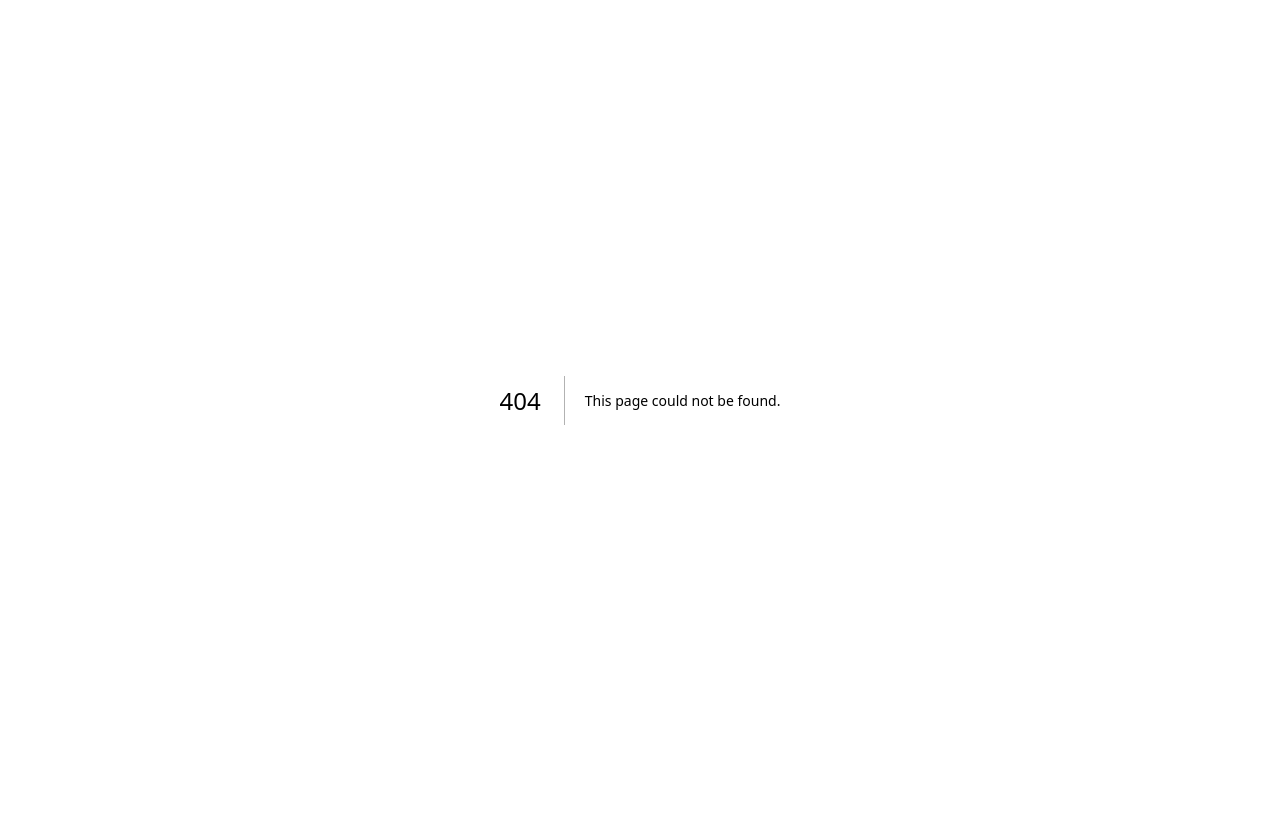
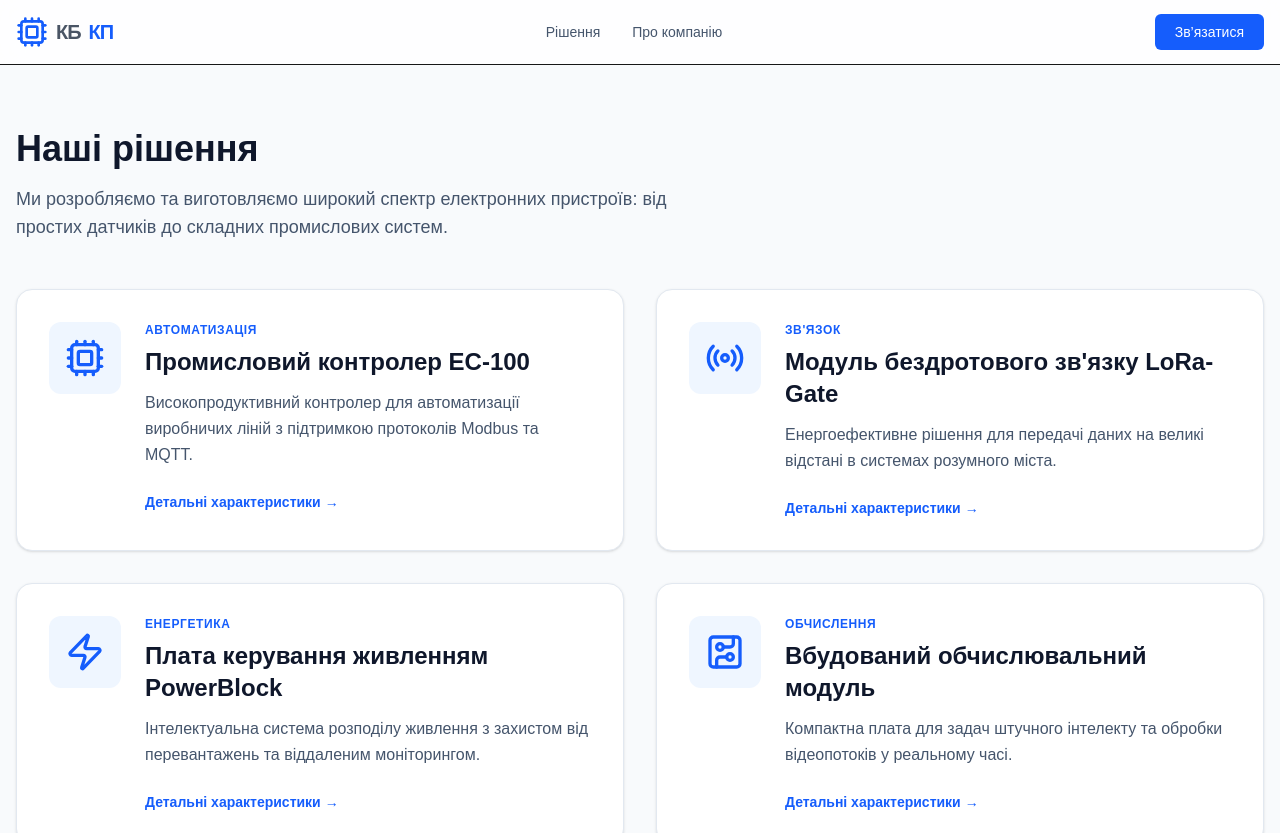
Before and after one commit to DBCD-UA/kbkp, a Next.js app: page /products in a window 1280 px wide. Before the commit this address had no page. Shown: the top 833 px of the page. Before the commit the page ends 800 px from the top, so only its background shows below. Built offline with nearby package versions, Linux system fonts and the light colour scheme.

Commit message:
Add products page

```diff
--- /dev/null
+++ b/src/app/products/page.tsx
@@ -0,0 +1,89 @@
+import { Header } from '@/components/Header';
+import { Footer } from '@/components/Footer';
+import { Cpu, Zap, Radio, CircuitBoard } from 'lucide-react';
+
+const products = [
+    {
+        id: 1,
+        title: "Промисловий контролер EC-100",
+        description: "Високопродуктивний контролер для автоматизації виробничих ліній з підтримкою протоколів Modbus та MQTT.",
+        icon: <Cpu className="w-10 h-10 text-blue-600" />,
+        category: "Автоматизація"
+    },
+    {
+        id: 2,
+        title: "Модуль бездротового зв'язку LoRa-Gate",
+        description: "Енергоефективне рішення для передачі даних на великі відстані в системах розумного міста.",
+        icon: <Radio className="w-10 h-10 text-blue-600" />,
+        category: "Зв'язок"
+    },
+    {
+        id: 3,
+        title: "Плата керування живленням PowerBlock",
+        description: "Інтелектуальна система розподілу живлення з захистом від перевантажень та віддаленим моніторингом.",
+        icon: <Zap className="w-10 h-10 text-blue-600" />,
+        category: "Енергетика"
+    },
+    {
+        id: 4,
+        title: "Вбудований обчислювальний модуль",
+        description: "Компактна плата для задач штучного інтелекту та обробки відеопотоків у реальному часі.",
+        icon: <CircuitBoard className="w-10 h-10 text-blue-600" />,
+        category: "Обчислення"
+    }
+];
+
+export default function SolutionsPage() {
+    return (
+        <div className="flex flex-col min-h-screen bg-slate-50">
+            <Header />
+
+            <main className="flex-1 py-16">
+                <div className="container mx-auto px-4">
+                    <div className="max-w-2xl mb-12">
+                        <h1 className="text-4xl font-extrabold text-slate-900 mb-4">Наші рішення</h1>
+                        <p className="text-lg text-slate-600">
+                            Ми розробляємо та виготовляємо широкий спектр електронних пристроїв: від простих датчиків до складних промислових систем.
+                        </p>
+                    </div>
+
+                    <div className="grid md:grid-cols-2 lg:grid-cols-2 gap-8">
+                        {products.map((product) => (
+                            <div
+                                key={product.id}
+                                className="bg-white p-8 rounded-2xl border border-slate-200 shadow-sm hover:shadow-md transition-all flex flex-col md:flex-row gap-6 items-start"
+                            >
+                                <div className="bg-blue-50 p-4 rounded-xl shrink-0">
+                                    {product.icon}
+                                </div>
+                                <div>
+                                    <div className="text-xs font-bold uppercase tracking-wider text-blue-600 mb-2">
+                                        {product.category}
+                                    </div>
+                                    <h3 className="text-2xl font-bold text-slate-900 mb-3">
+                                        {product.title}
+                                    </h3>
+                                    <p className="text-slate-600 leading-relaxed mb-6">
+                                        {product.description}
+                                    </p>
+                                    <button className="text-sm font-semibold text-blue-600 hover:text-blue-700 flex items-center gap-1 group">
+                                        Детальні характеристики <span className="group-hover:translate-x-1 transition-transform">→</span>
+                                    </button>
+                                </div>
+                            </div>
+                        ))}
+                    </div>
+
+                    <div className="mt-16 flex justify-center gap-2">
+                        <button className="px-4 py-2 border rounded-md bg-white text-slate-400 cursor-not-allowed">Назад</button>
+                        <button className="px-4 py-2 border rounded-md bg-blue-600 text-white">1</button>
+                        <button className="px-4 py-2 border rounded-md bg-white hover:bg-slate-50">2</button>
+                        <button className="px-4 py-2 border rounded-md bg-white hover:bg-slate-50">Далі</button>
+                    </div>
+                </div>
+            </main>
+
+            <Footer />
+        </div>
+    );
+}
--- a/src/components/Header.tsx
+++ b/src/components/Header.tsx
@@ -1,9 +1,10 @@
+import Link from 'next/link';
 import { Cpu } from 'lucide-react';
 
 export const Header = () => (
     <header className="sticky top-0 z-50 w-full border-b bg-white/80 backdrop-blur-md">
         <div className="container mx-auto flex h-16 items-center justify-between px-4">
-            <div className="flex items-center gap-2 font-bold text-xl tracking-tighter">
+            <Link href="/" className="flex items-center gap-2 font-bold text-xl tracking-tighter">
                 <Cpu className="w-8 h-8 text-blue-600" />
                 <span className="text-gray-600">
                     КБ
@@ -11,15 +12,18 @@ export const Header = () => (
                 <span className="text-blue-600">
                     КП
                 </span>
-            </div>
+            </Link>
 
             <nav className="hidden md:flex gap-8 text-sm font-medium text-slate-600">
-                <a href="#solutions" className="hover:text-blue-600 transition-colors">Рішення</a>
-                <a href="#services" className="hover:text-blue-600 transition-colors">Послуги</a>
-                <a href="#about" className="hover:text-blue-600 transition-colors">Про компанію</a>
+                <Link href="/products" className="hover:text-blue-600 transition-colors">
+                    Рішення
+                </Link>
+                <Link href="#about" className="hover:text-blue-600 transition-colors">
+                    Про компанію
+                </Link>
             </nav>
 
-            <button className="bg-blue-600 text-white px-5 py-2 rounded-md text-sm font-medium hover:bg-blue-700 transition-all shadow-sm">
+            <button className="bg-blue-600 text-white px-5 py-2 rounded-md text-sm font-medium hover:bg-blue-700">
                 Зв’язатися
             </button>
         </div>
--- a/src/components/Hero.tsx
+++ b/src/components/Hero.tsx
@@ -1,4 +1,5 @@
 import { ChevronRight, Cpu } from 'lucide-react';
+import Link from "next/link";
 
 export const Hero = () => (
     <section className="py-20 lg:py-32 bg-white">
@@ -19,9 +20,9 @@ export const Hero = () => (
                     Проєктування та виготовлення високонавантажених систем автоматизації, друкованих плат та вбудованих рішень для українського бізнесу.
                 </p>
                 <div className="mt-10 flex flex-wrap gap-4">
-                    <button className="flex items-center gap-2 bg-slate-900 text-white px-8 py-4 rounded-lg font-semibold hover:bg-slate-800 transition-all shadow-lg">
+                    <Link href="/products" className="flex items-center gap-2 bg-slate-900 text-white px-8 py-4 rounded-lg font-semibold hover:bg-slate-800 transition-all shadow-lg">
                         Наші рішення <ChevronRight className="w-4 h-4" />
-                    </button>
+                    </Link>
                     <button className="flex items-center gap-2 bg-slate-900 text-white px-8 py-4 rounded-lg font-semibold hover:bg-slate-800 transition-all shadow-lg">
                         Технічна база
                     </button>
```
